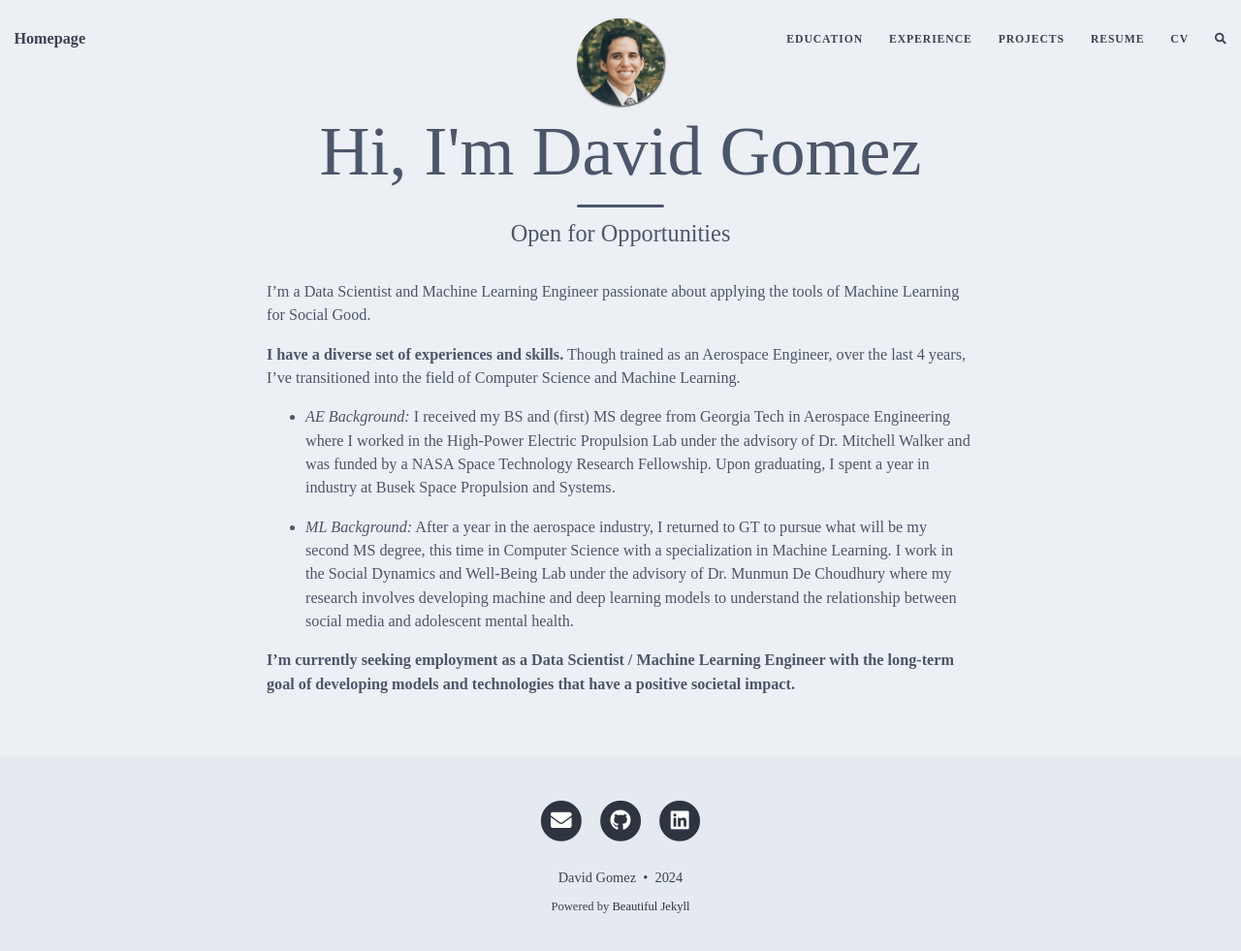
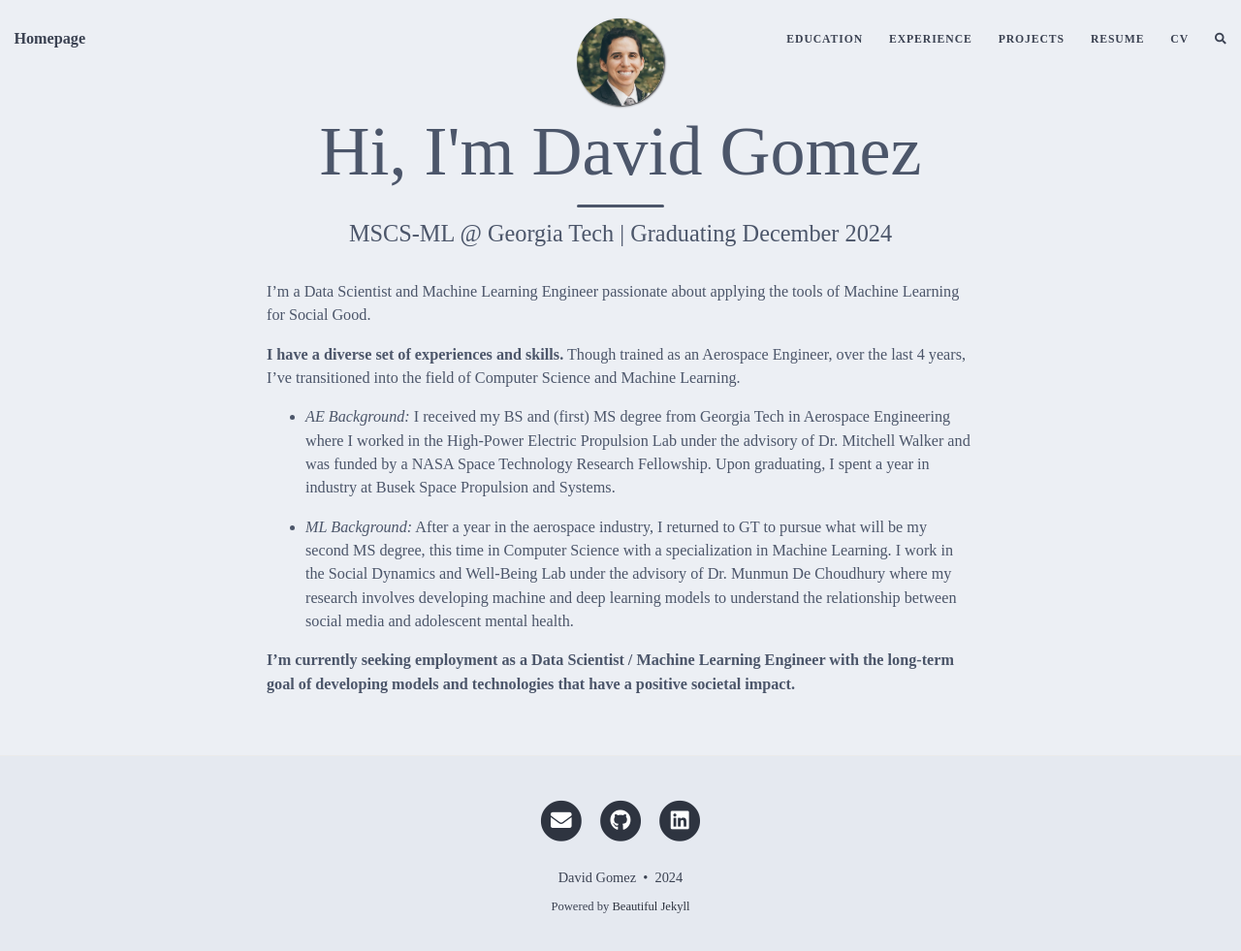
Before and after one commit to dbgomez94/dbgomez94.github.io, a Jekyll site: the page built from index.md, in a window 1280 px wide and 990 px high. Shown: the top 981 px of the window at 97% size. Built offline with Jekyll 4.4.1, drawn with Linux system fonts in a browser that asks for light colours; nearby versions of some CDN libraries; the list of posts is cut into pages by our own code; comment, search, counter and statistics services are not loaded.

Commit message:
updating project

```diff
--- a/index.md
+++ b/index.md
@@ -1,7 +1,7 @@
 ---
 layout: home
 title: Hi, I'm David Gomez
-subtitle: Open for Opportunities
+subtitle: MSCS-ML @ Georgia Tech | Graduating December 2024
 ---
 
 I'm a Data Scientist and Machine Learning Engineer passionate about applying the tools of Machine Learning for Social Good.
```
Also changed, not shown: 1 other file.
